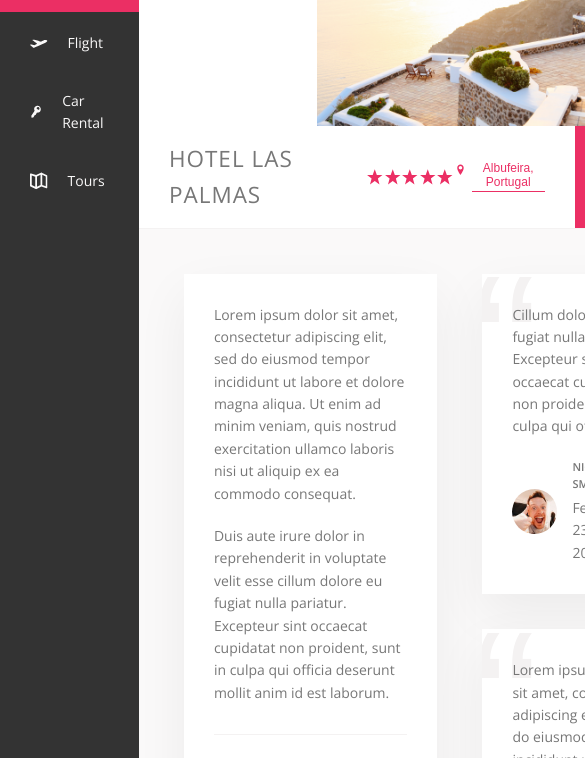
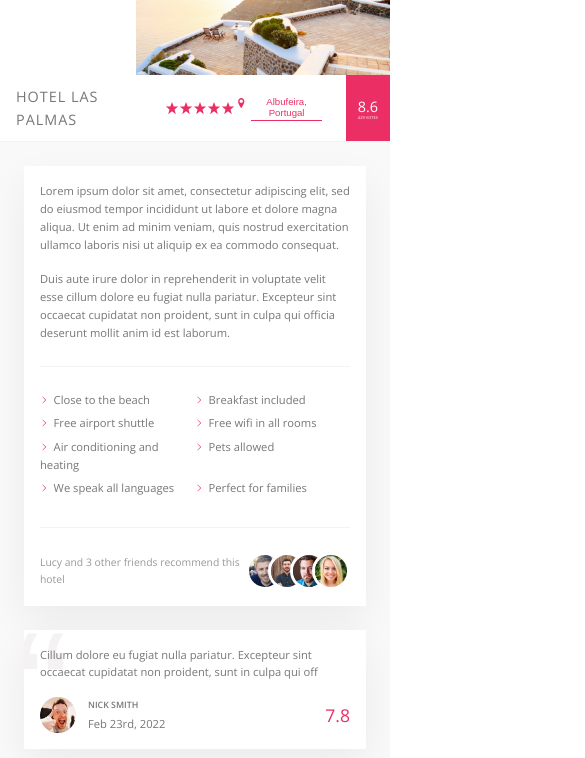
Before and after one commit to Disha-tomar/trillo, a plain HTML site: page index.html in a window 390 px wide. Shown: the part 225-983 px from the top of the page, 585 px wide, since content can reach past the window. Drawn offline with nearby package versions, Linux system fonts and the light colour scheme.

Commit message:
add media queries

```diff
--- a/css/style.css
+++ b/css/style.css
@@ -42,6 +42,9 @@ Grey dark 3: #999
 html {
   box-sizing: border-box;
   font-size: 62.5%; }
+  @media only screen and (max-width: 68.75em) {
+    html {
+      font-size: 50%; } }
 
 body {
   font-family: "Open Sans", sans-serif;
@@ -59,6 +62,11 @@ body {
   background-color: var(--color-grey-light-1);
   box-shadow: var(--shadow-dark);
   min-height: 50rem; }
+  @media only screen and (max-width: 75em) {
+    .container {
+      margin: 0;
+      max-width: 100%;
+      width: 100%; } }
 
 .header {
   font-size: 1.4rem;
@@ -68,9 +76,17 @@ body {
   display: flex;
   justify-content: space-between;
   align-items: center; }
+  @media only screen and (max-width: 31.25em) {
+    .header {
+      flex-wrap: wrap;
+      align-content: space-around;
+      height: 11rem; } }
 
 .content {
   display: flex; }
+  @media only screen and (max-width: 56.25em) {
+    .content {
+      flex-direction: column; } }
 
 .sidebar {
   background-color: var(--color-grey-dark-1);
@@ -89,6 +105,12 @@ body {
   padding: 4.5rem;
   background-color: var(--color-grey-light-1);
   border-bottom: var(--line); }
+  @media only screen and (max-width: 56.25em) {
+    .detail {
+      padding: 3rem; } }
+  @media only screen and (max-width: 37.5em) {
+    .detail {
+      flex-direction: column; } }
 
 .description {
   background-color: #fff;
@@ -96,6 +118,14 @@ body {
   padding: 3rem;
   flex: 0 0 60%;
   margin-right: 4.5rem; }
+  @media only screen and (max-width: 56.25em) {
+    .description {
+      padding: 2rem;
+      margin-right: 3rem; } }
+  @media only screen and (max-width: 37.5em) {
+    .description {
+      margin-right: 0;
+      margin-bottom: 3rem; } }
 
 .user-reviews {
   flex: 1;
@@ -112,6 +142,11 @@ body {
   display: flex;
   align-items: center;
   justify-content: center; }
+  @media only screen and (max-width: 31.25em) {
+    .search {
+      order: 1;
+      flex: 0 0 100%;
+      background-color: var(--color-grey-light-2); } }
   .search__input {
     font-family: inherit;
     font-size: inherit;
@@ -184,10 +219,20 @@ body {
   font-size: 1.4rem;
   list-style: none;
   margin-top: 3.5rem; }
+  @media only screen and (max-width: 56.25em) {
+    .side-nav {
+      display: flex;
+      margin: 0; } }
   .side-nav__item {
     position: relative; }
     .side-nav__item:not(:last-child) {
       margin-bottom: 0.5rem; }
+      @media only screen and (max-width: 56.25em) {
+        .side-nav__item:not(:last-child) {
+          margin: 0; } }
+    @media only screen and (max-width: 56.25em) {
+      .side-nav__item {
+        flex: 1; } }
   .side-nav__item::before {
     content: "";
     position: absolute;
@@ -212,17 +257,34 @@ body {
     align-items: center;
     position: relative;
     z-index: 10; }
+    @media only screen and (max-width: 56.25em) {
+      .side-nav__link:link, .side-nav__link:visited {
+        justify-content: center;
+        padding: 2rem; } }
+    @media only screen and (max-width: 37.5em) {
+      .side-nav__link:link, .side-nav__link:visited {
+        flex-direction: column;
+        padding: 1.5rem 0.5rem; } }
   .side-nav__icon {
     width: 1.75rem;
     height: 1.75rem;
     margin-right: 2rem;
     fill: currentColor; }
+    @media only screen and (max-width: 37.5em) {
+      .side-nav__icon {
+        margin-right: 0;
+        margin-bottom: 0.7rem;
+        width: 1.5rem;
+        height: 1.5rem; } }
 
 .legal {
   font-size: 1.2rem;
   color: var(--color-grey-light-4);
   text-align: center;
   padding: 2.5rem; }
+  @media only screen and (max-width: 56.25em) {
+    .legal {
+      display: none; } }
 
 .gallery {
   display: flex; }
@@ -240,6 +302,10 @@ body {
     text-transform: uppercase;
     letter-spacing: 1px;
     padding: 1.5rem 3rem; }
+    @media only screen and (max-width: 37.5em) {
+      .overview__heading {
+        font-size: 1.8rem;
+        padding: 1.25rem 2rem; } }
   .overview__stars {
     margin-right: auto;
     display: flex; }
@@ -263,13 +329,22 @@ body {
     flex-direction: column;
     align-items: center;
     justify-content: center; }
+    @media only screen and (max-width: 37.5em) {
+      .overview__rating {
+        padding: 0 1.5rem; } }
   .overview__rating-average {
     font-size: 2.25rem;
     font-weight: 300;
     margin-bottom: -3px; }
+    @media only screen and (max-width: 37.5em) {
+      .overview__rating-average {
+        font-size: 1.8rem; } }
   .overview__rating-count {
     font-size: 0.8rem;
     text-transform: uppercase; }
+    @media only screen and (max-width: 37.5em) {
+      .overview__rating-count {
+        font-size: 0.5rem; } }
 
 .btn-inline {
   border: none;
@@ -323,11 +398,16 @@ body {
     height: 1rem;
     width: 1rem;
     margin-right: 0.7rem;
-    background-color: var(--color-primary);
-    -webkit-mask-image: url(../img/chevron-thin-right.svg);
-    -webkit-mask-size: cover;
-    mask-image: url(../img/chevron-thin-right.svg);
-    mask-size: cover; }
+    background-image: url(../img/chevron-thin-right.svg);
+    background-size: cover; }
+    @supports (-webkit-mask-image: url()) or (mask-image: url()) {
+      .list__item::before {
+        background-color: var(--color-primary);
+        -webkit-mask-image: url(../img/chevron-thin-right.svg);
+        -webkit-mask-size: cover;
+        mask-image: url(../img/chevron-thin-right.svg);
+        mask-size: cover;
+        background-image: none; } }
 
 .recommend {
   font-size: 1.3rem;
@@ -336,6 +416,8 @@ body {
   align-items: center; }
   .recommend__count {
     margin-right: auto; }
+  .recommend__friends {
+    display: flex; }
   .recommend__photo {
     box-sizing: content-box;
     height: 4rem;
@@ -343,7 +425,7 @@ body {
     border-radius: 50%;
     border: 3px solid #fff; }
     .recommend__photo:not(:last-child) {
-      margin-right: -1.5rem; }
+      margin-right: -2rem; }
 
 .review {
   background-color: #fff;
@@ -352,6 +434,10 @@ body {
   margin-bottom: 3.5rem;
   position: relative;
   overflow: hidden; }
+  @media only screen and (max-width: 56.25em) {
+    .review {
+      padding: 2rem;
+      margin-bottom: 3rem; } }
   .review__text {
     margin-bottom: 2rem;
     z-index: 10;
@@ -389,6 +475,9 @@ body {
 .cta {
   padding: 3.5rem 0;
   text-align: center; }
+  @media only screen and (max-width: 56.25em) {
+    .cta {
+      padding: 2.5rem 0; } }
   .cta__book-now {
     font-size: 2rem;
     font-weight: 300;
--- a/sass/_base.scss
+++ b/sass/_base.scss
@@ -36,6 +36,12 @@ Grey dark 3: #999
   --line: 1px solid var(--color-grey-light-2);
 }
 
+$bp-largest: 75em; //1200px
+$bp-large: 68.75em; //1100px
+$bp-medium: 56.25em; //900px
+$bp-small: 37.5em; //600px
+$bp-smallest: 31.25em;
+
 * {
   margin: 0;
   padding: 0;
@@ -50,6 +56,10 @@ Grey dark 3: #999
 html {
   box-sizing: border-box;
   font-size: 62.5%; //1rem = 10px, 10px/16px = 62.5
+
+  @media only screen and (max-width: $bp-large) {
+    font-size: 50%;
+  }
 }
 
 body {
--- a/sass/_component.scss
+++ b/sass/_component.scss
@@ -14,6 +14,12 @@
   display: flex;
   align-items: center; //centers along cross axis
   justify-content: center; //centers along main axis
+
+  @media only screen and (max-width: $bp-smallest) {
+    order: 1;
+    flex: 0 0 100%;
+    background-color: var(--color-grey-light-2);
+  }
 
   &__input {
     font-family: inherit;
@@ -123,10 +129,22 @@
   list-style: none;
   margin-top: 3.5rem;
 
+  @media only screen and (max-width: $bp-medium) {
+    display: flex;
+    margin: 0;
+  }
+
   &__item {
     position: relative;
     &:not(:last-child) {
       margin-bottom: 0.5rem;
+
+      @media only screen and (max-width: $bp-medium) {
+        margin: 0;
+      }
+    }
+    @media only screen and (max-width: $bp-medium) {
+      flex: 1;
     }
   }
 
@@ -163,6 +181,15 @@
     align-items: center;
     position: relative;
     z-index: 10;
+
+    @media only screen and (max-width: $bp-medium) {
+      justify-content: center;
+      padding: 2rem;
+    }
+    @media only screen and (max-width: $bp-small) {
+      flex-direction: column;
+      padding: 1.5rem 0.5rem;
+    }
   }
 
   &__icon {
@@ -170,6 +197,13 @@
     height: 1.75rem;
     margin-right: 2rem;
     fill: currentColor;
+
+    @media only screen and (max-width: $bp-small) {
+      margin-right: 0;
+      margin-bottom: 0.7rem;
+      width: 1.5rem;
+      height: 1.5rem;
+    }
   }
 }
 
@@ -181,6 +215,10 @@
   color: var(--color-grey-light-4);
   text-align: center;
   padding: 2.5rem;
+
+  @media only screen and (max-width: $bp-medium) {
+    display: none;
+  }
 }
 
 /////////////////////
@@ -206,6 +244,11 @@
     text-transform: uppercase;
     letter-spacing: 1px;
     padding: 1.5rem 3rem;
+
+    @media only screen and (max-width: $bp-small) {
+      font-size: 1.8rem;
+      padding: 1.25rem 2rem;
+    }
   }
 
   &__stars {
@@ -242,17 +285,26 @@
     flex-direction: column;
     align-items: center;
     justify-content: center;
+    @media only screen and (max-width: $bp-small) {
+      padding: 0 1.5rem;
+    }
   }
 
   &__rating-average {
     font-size: 2.25rem;
     font-weight: 300;
     margin-bottom: -3px;
+    @media only screen and (max-width: $bp-small) {
+      font-size: 1.8rem;
+    }
   }
 
   &__rating-count {
     font-size: 0.8rem;
     text-transform: uppercase;
+    @media only screen and (max-width: $bp-small) {
+      font-size: 0.5rem;
+    }
   }
 }
 
@@ -333,15 +385,19 @@
     margin-right: 0.7rem;
 
     //older browsers
-    // background-image: url(../img/chevron-thin-right.svg);
-    // background-size: cover;
+    background-image: url(../img/chevron-thin-right.svg);
+    background-size: cover;
 
     //Newer browsers - masks
-    background-color: var(--color-primary);
-    -webkit-mask-image: url(../img/chevron-thin-right.svg);
-    -webkit-mask-size: cover;
-    mask-image: url(../img/chevron-thin-right.svg);
-    mask-size: cover;
+
+    @supports (-webkit-mask-image: url()) or (mask-image: url()) {
+      background-color: var(--color-primary);
+      -webkit-mask-image: url(../img/chevron-thin-right.svg);
+      -webkit-mask-size: cover;
+      mask-image: url(../img/chevron-thin-right.svg);
+      mask-size: cover;
+      background-image: none;
+    }
   }
 }
 
@@ -359,6 +415,7 @@
   }
 
   &__friends {
+    display: flex;
   }
 
   &__photo {
@@ -368,7 +425,7 @@
     border-radius: 50%;
     border: 3px solid #fff;
     &:not(:last-child) {
-      margin-right: -1.5rem;
+      margin-right: -2rem;
     }
   }
 }
@@ -382,6 +439,11 @@
   margin-bottom: 3.5rem;
   position: relative;
   overflow: hidden;
+
+  @media only screen and (max-width: $bp-medium) {
+    padding: 2rem;
+    margin-bottom: 3rem;
+  }
   &__text {
     margin-bottom: 2rem;
     z-index: 10;
@@ -439,6 +501,10 @@
 .cta {
   padding: 3.5rem 0;
   text-align: center;
+
+  @media only screen and (max-width: $bp-medium) {
+    padding: 2.5rem 0;
+  }
 
   &__book-now {
     font-size: 2rem;
```
Also changed, not shown: sass/_layout.scss (+29 -0 lines).
